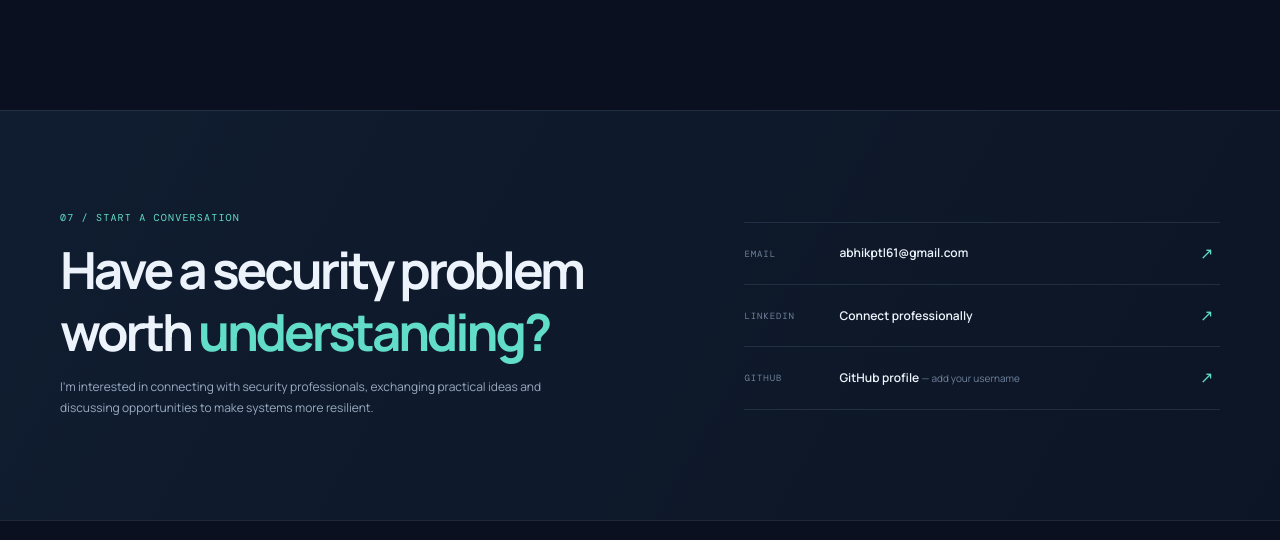
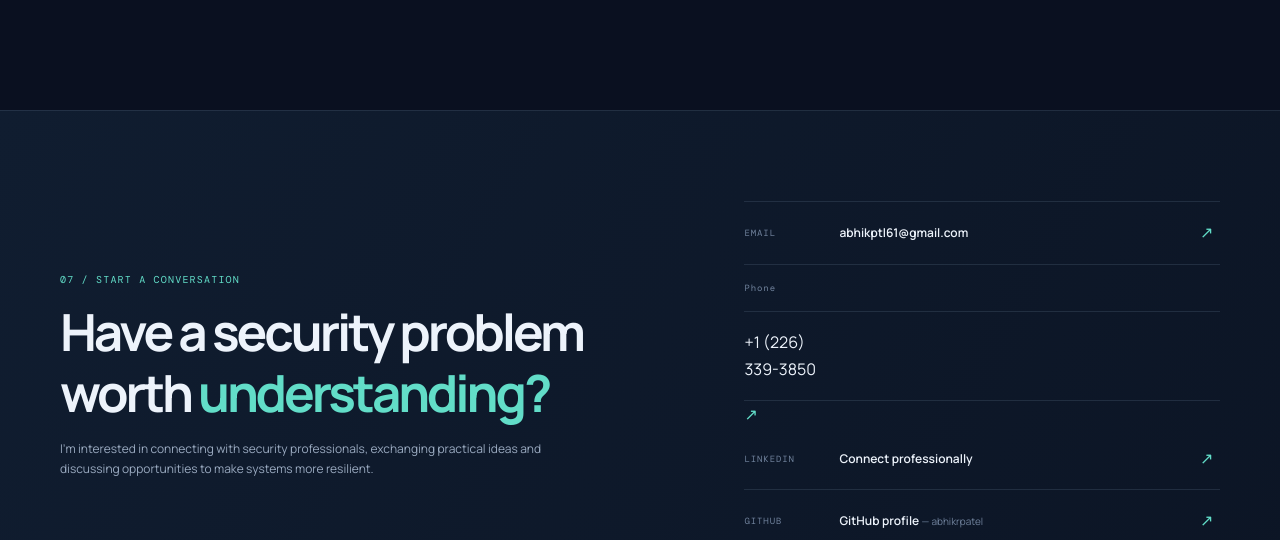
Before and after one commit to abhikrpatel/Abhik-Portfolio, a plain HTML site: page index.html in a window 1280 px wide. Shown: the part 5743-6283 px from the top of the page. Drawn offline with nearby package versions, Linux system fonts and the light colour scheme.

Commit message:
fourth comit

```diff
--- a/index.html
+++ b/index.html
@@ -126,7 +126,7 @@
     </section>
 
     <section class="contact-section" id="contact">
-      <div class="section-wrap contact-inner"><div><p class="eyebrow">07 / START A CONVERSATION</p><h2>Have a security problem<br>worth <span>understanding?</span></h2><p>I'm interested in connecting with security professionals, exchanging practical ideas and discussing opportunities to make systems more resilient.</p></div><div class="contact-links"><a href="mailto:abhikptl61@gmail.com"><span>EMAIL</span><strong>abhikptl61@gmail.com</strong><b>↗</b></a><a href="https://www.linkedin.com/in/abhikpatel/" target="_blank" rel="noopener"><span>LINKEDIN</span><strong>Connect professionally</strong><b>↗</b></a><a href="https://github.com/" target="_blank" rel="noopener" data-placeholder="Replace with your GitHub profile URL"><span>GITHUB</span><strong>GitHub profile <small>— add your username</small></strong><b>↗</b></a></div></div>
+      <div class="section-wrap contact-inner"><div><p class="eyebrow">07 / START A CONVERSATION</p><h2>Have a security problem<br>worth <span>understanding?</span></h2><p>I'm interested in connecting with security professionals, exchanging practical ideas and discussing opportunities to make systems more resilient.</p></div><div class="contact-links"><a href="mailto:abhikptl61@gmail.com"><span>EMAIL</span><strong>abhikptl61@gmail.com</strong><b>↗</b><div class="contact-item"><span>Phone</span><a href="tel:+12263393850">+1 (226) 339-3850</a></div><b>↗</b></a><a href="https://www.linkedin.com/in/abhikpatel/" target="_blank" rel="noopener"><span>LINKEDIN</span><strong>Connect professionally</strong><b>↗</b></a><a href="https://github.com/" target="_blank" rel="noopener" data-placeholder="Replace with your GitHub profile URL"><span>GITHUB</span><strong>GitHub profile <small>— abhikrpatel </small></strong><b>↗</b></a></div></div>
     </section>
   </main>
 
```
